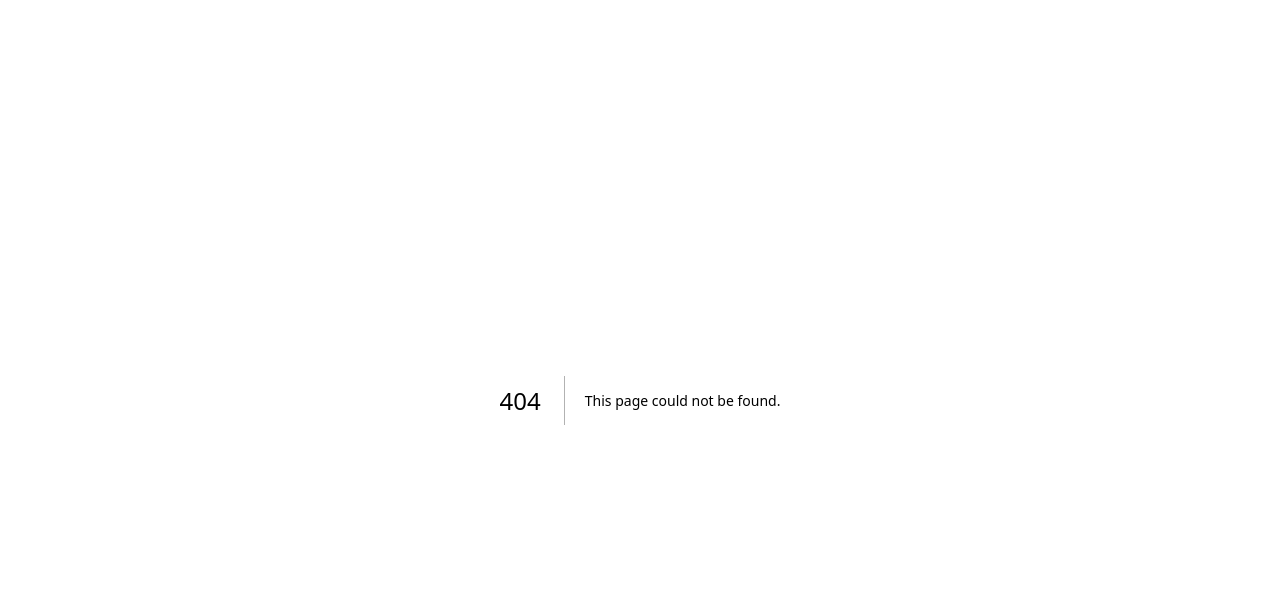
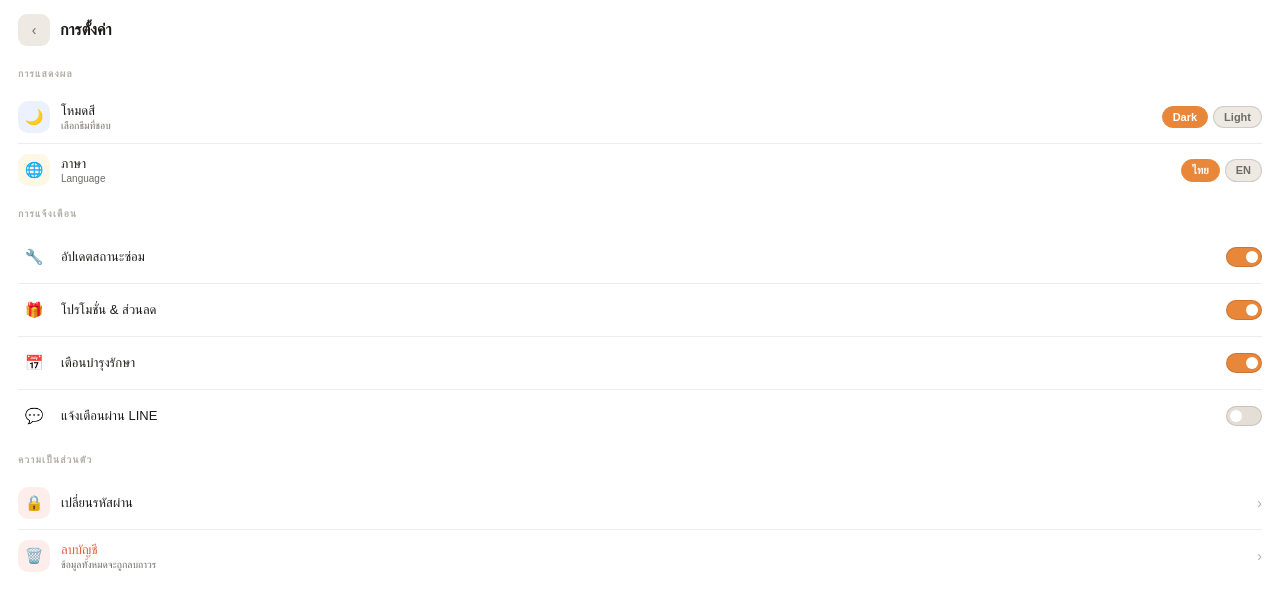
Before and after one commit to 404notfoundme555/garage-plus-app, a Next.js app: page /settings in a window 1280 px wide. Before the commit this address had no page. Shown: the top 610 px of the page. Built offline with nearby package versions, Linux system fonts and the light colour scheme; a small style sheet from the web is missing.

Commit message:
feat:create basic setting page layout

```diff
--- /dev/null
+++ b/src/app/settings/page.jsx
@@ -0,0 +1,166 @@
+'use client'
+
+import { useRouter } from 'next/navigation'
+import { useState } from 'react'
+
+export default function SettingsPage() {
+  const router = useRouter()
+
+  const [theme, setTheme] = useState('dark')
+  const [lang, setLang] = useState('th')
+
+  const [notif, setNotif] = useState({
+    status: true,
+    promo: true,
+    maintenance: true,
+    line: false
+  })
+
+  return (
+    <div id="sc-settings">
+
+      {/* HEADER */}
+      <div className="pghd">
+        <div className="pbk" onClick={() => router.push('/profile')}>
+          ‹
+        </div>
+        <div className="pgt">การตั้งค่า</div>
+      </div>
+
+      {/* DISPLAY */}
+      <div className="psec">
+        <div className="psec-title">การแสดงผล</div>
+      </div>
+
+      <div style={{ padding: '0 18px' }}>
+
+        {/* THEME */}
+        <div className="prow">
+          <div className="prow-ic ic-b">🌙</div>
+
+          <div className="prow-body">
+            <div className="prow-title">โหมดสี</div>
+            <div className="prow-sub">เลือกธีมที่ชอบ</div>
+          </div>
+
+          <div style={{ display: 'flex', gap: '5px' }}>
+            <div
+              className={`sel-pill ${theme === 'dark' ? 'on' : ''}`}
+              onClick={() => setTheme('dark')}
+            >
+              Dark
+            </div>
+
+            <div
+              className={`sel-pill ${theme === 'light' ? 'on' : ''}`}
+              onClick={() => setTheme('light')}
+            >
+              Light
+            </div>
+          </div>
+        </div>
+
+        {/* LANGUAGE */}
+        <div className="prow">
+          <div className="prow-ic ic-y">🌐</div>
+
+          <div className="prow-body">
+            <div className="prow-title">ภาษา</div>
+            <div className="prow-sub">Language</div>
+          </div>
+
+          <div style={{ display: 'flex', gap: '5px' }}>
+            <div
+              className={`sel-pill ${lang === 'th' ? 'on' : ''}`}
+              onClick={() => setLang('th')}
+            >
+              ไทย
+            </div>
+
+            <div
+              className={`sel-pill ${lang === 'en' ? 'on' : ''}`}
+              onClick={() => setLang('en')}
+            >
+              EN
+            </div>
+          </div>
+        </div>
+
+      </div>
+
+      {/* NOTIFICATION */}
+      <div className="psec">
+        <div className="psec-title">การแจ้งเตือน</div>
+      </div>
+
+      <div style={{ padding: '0 18px' }}>
+
+        {[
+          { key: 'status', label: 'อัปเดตสถานะซ่อม', icon: '🔧' },
+          { key: 'promo', label: 'โปรโมชั่น & ส่วนลด', icon: '🎁' },
+          { key: 'maintenance', label: 'เตือนบำรุงรักษา', icon: '📅' },
+          { key: 'line', label: 'แจ้งเตือนผ่าน LINE', icon: '💬' }
+        ].map((item) => (
+          <div className="prow" key={item.key}>
+            <div className="prow-ic">{item.icon}</div>
+
+            <div className="prow-body">
+              <div className="prow-title">{item.label}</div>
+            </div>
+
+            <div
+              className={`tog ${notif[item.key] ? 'on' : ''}`}
+              onClick={() =>
+                setNotif({
+                  ...notif,
+                  [item.key]: !notif[item.key]
+                })
+              }
+            ></div>
+          </div>
+        ))}
+
+      </div>
+
+      {/* PRIVACY */}
+      <div className="psec">
+        <div className="psec-title">ความเป็นส่วนตัว</div>
+      </div>
+
+      <div style={{ padding: '0 18px' }}>
+
+        <div
+          className="prow"
+          onClick={() => router.push('/change-password')}
+        >
+          <div className="prow-ic ic-r">🔒</div>
+
+          <div className="prow-body">
+            <div className="prow-title">เปลี่ยนรหัสผ่าน</div>
+          </div>
+
+          <div className="chv">›</div>
+        </div>
+
+        <div className="prow" style={{ border: 'none' }}>
+          <div className="prow-ic ic-r">🗑️</div>
+
+          <div className="prow-body">
+            <div className="prow-title" style={{ color: 'var(--err)' }}>
+              ลบบัญชี
+            </div>
+            <div className="prow-sub">
+              ข้อมูลทั้งหมดจะถูกลบถาวร
+            </div>
+          </div>
+
+          <div className="chv">›</div>
+        </div>
+
+      </div>
+
+      <div style={{ height: '16px' }}></div>
+
+    </div>
+  )
+}
```
